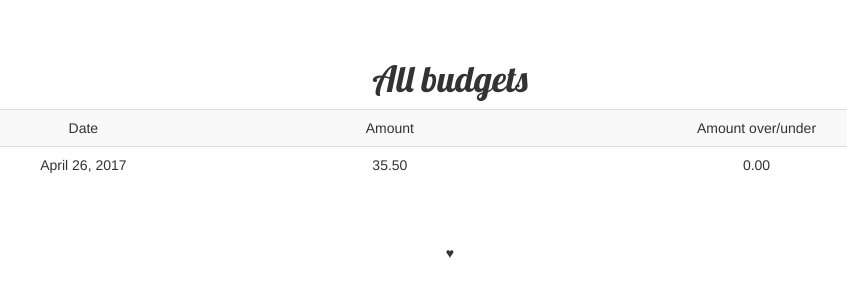
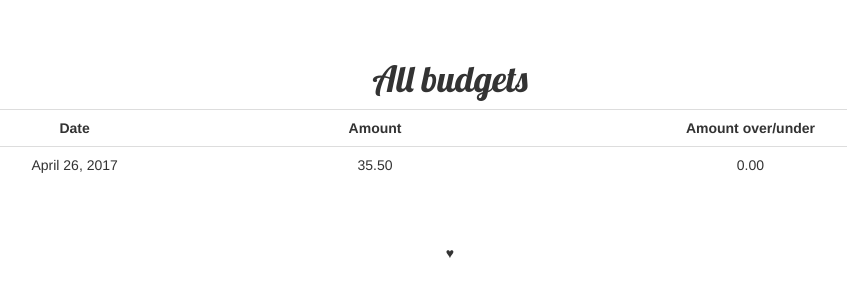
Before and after one commit to lawsonpd/tipout, a Django app: a page that uses tipout/templates/budget_history.html in a window 1280 px wide. Shown: the part 51-351 px from the top of the page, without its empty margins (190-1037 px from the left). Run offline with Django 3.2, Linux system fonts and the light colour scheme; a user stored in the database is signed in; data comes from the database, SQL or seed files in the repository; parts of the project's set-up code (start-up, migrations or seed data) failed here and were passed over; some libraries are stand-ins or nearby versions.

Commit message:
Improve styling in budget history table.

```diff
--- a/tipout/templates/budget_history.html
+++ b/tipout/templates/budget_history.html
@@ -4,11 +4,11 @@
 
 	<h1 style="font-family: 'Lobster', cursive">All budgets</h1>
 
-	<table class='table table-striped'>
+	<table class='table'>
 		<tr>
-			<td>Date</td>
-			<td>Amount</td>
-			<td>Amount over/under</td>
+			<td><strong>Date</strong></td>
+			<td><strong>Amount</strong></td>
+			<td><strong>Amount over/under</strong></td>
 		</tr>
 		{% for budget in budgets %}
 		<tr>
```
